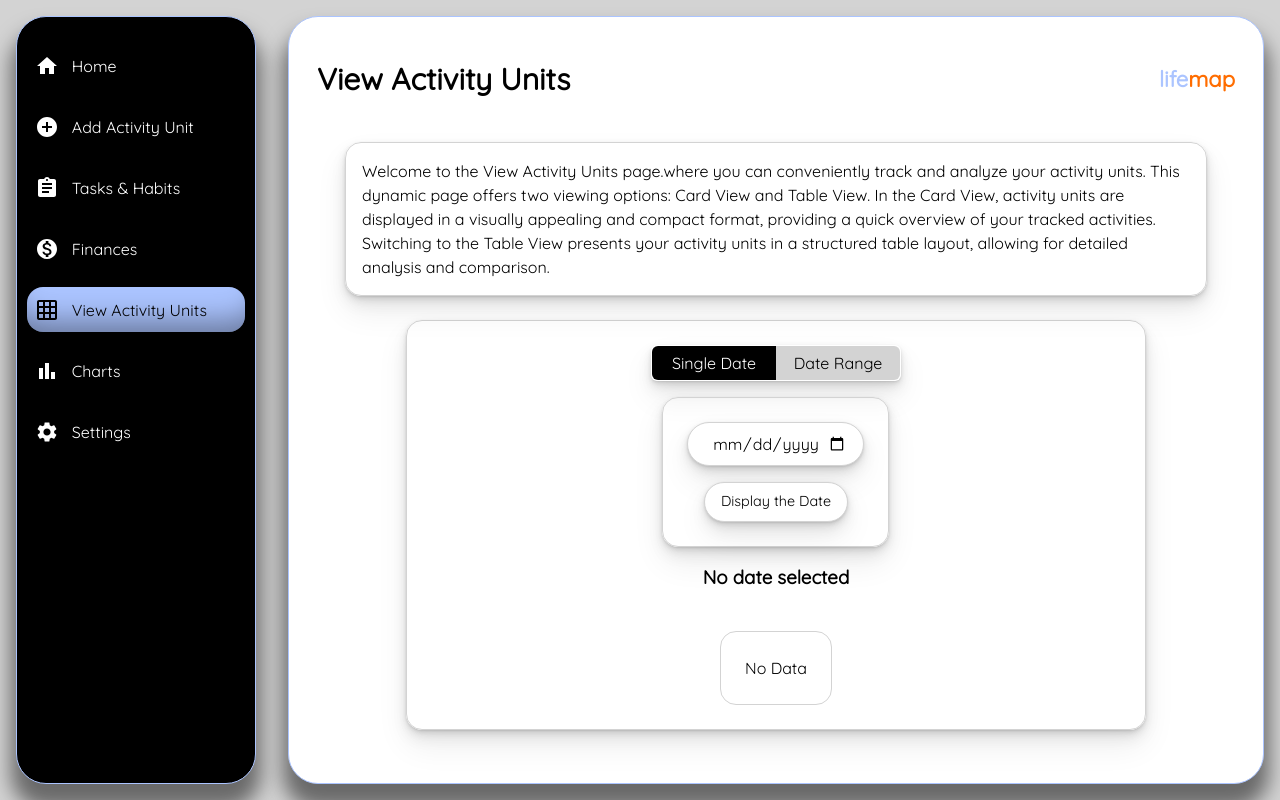
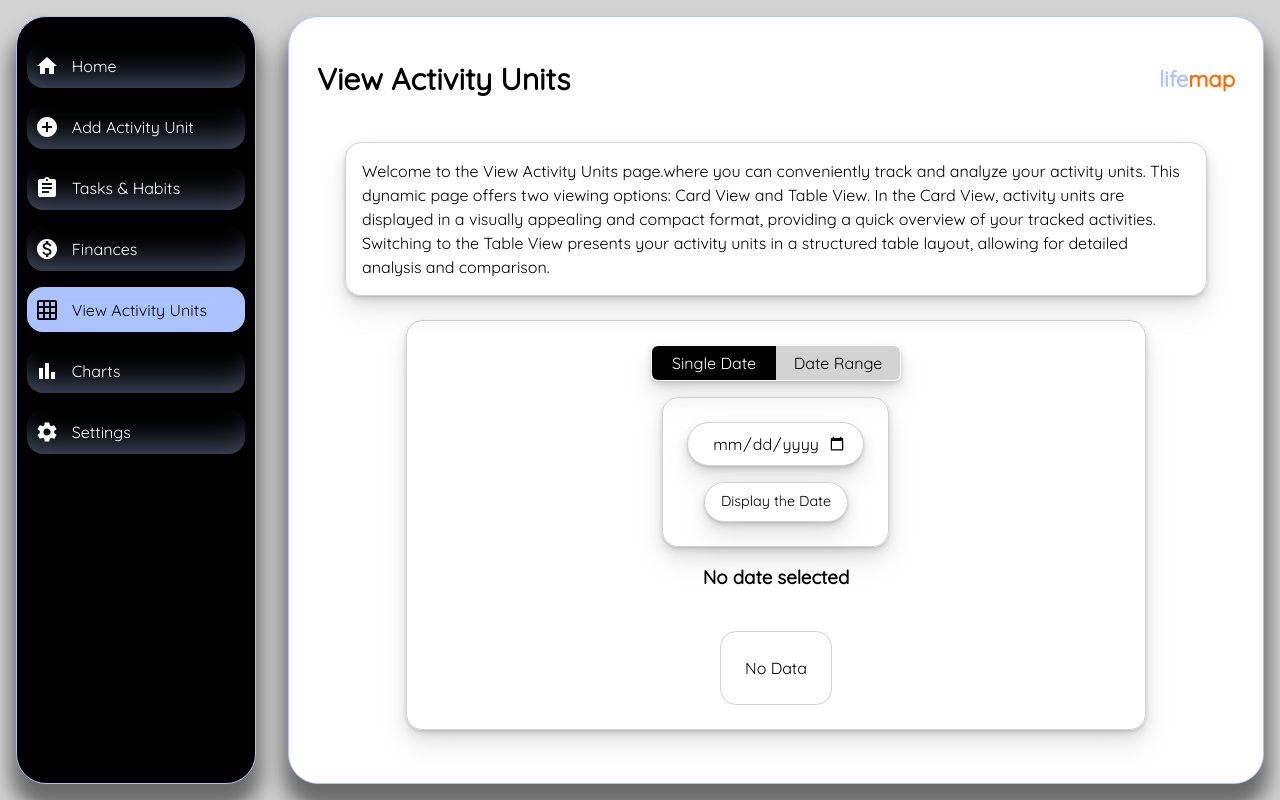
Before and after one commit to berkaysson/lifemap, a React (Create React App) app: page /lifemap/view-activity-units in a window 1280 px wide. Built offline with nearby package versions, Linux system fonts and the light colour scheme.

Commit message:
Edit inset shadows

```diff
--- a/src/Style/theme.js
+++ b/src/Style/theme.js
@@ -1,4 +1,4 @@
-const themeColors = "#abc4ff";
+const themeColors = "#abc4ff"; // rgb: 171, 196, 255
 
 export const theme = {
   colors: {
@@ -25,7 +25,7 @@ export const theme = {
     largeCardShadow: "rgba(0, 0, 0, 0.5) 0px 20px 20px 5px",
     smallCardShadow:
       "rgba(0, 0, 0, 0.07) 0px 1px 2px, rgba(0, 0, 0, 0.07) 0px 2px 4px, rgba(0, 0, 0, 0.07) 0px 4px 8px, rgba(0, 0, 0, 0.07) 0px 8px 16px, rgba(0, 0, 0, 0.07) 0px 16px 32px",
-    innerShadow: "rgba(0, 0, 0, 0.4) 0px -30px 30px -20px inset",
-    innerSmallShadow: "rgba(0, 0, 0, 0.3) 0px -20px 20px -15px inset",
+    innerShadow: "rgba(171, 196, 255, 0.4) 0px -30px 30px -20px inset",
+    innerSmallShadow: "rgba(171, 196, 255, 0.4) 0px -20px 20px -15px inset",
   },
 };
```
